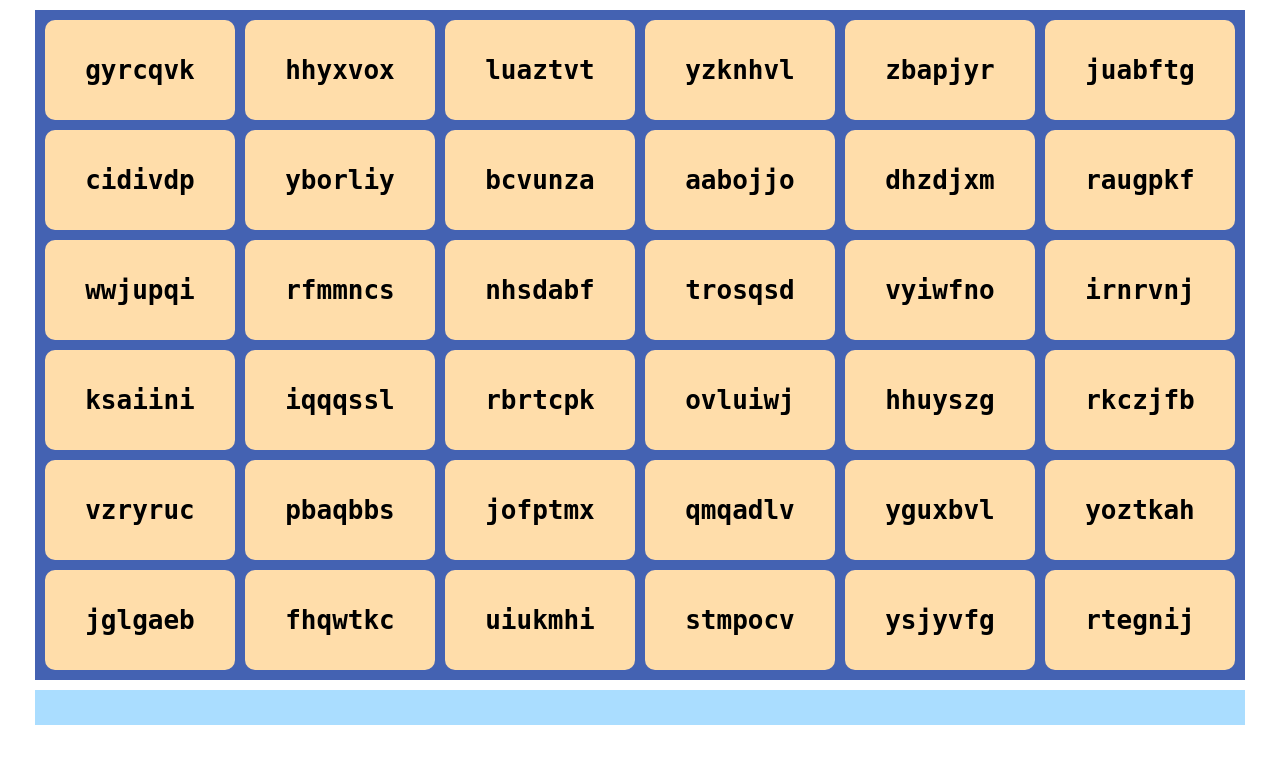
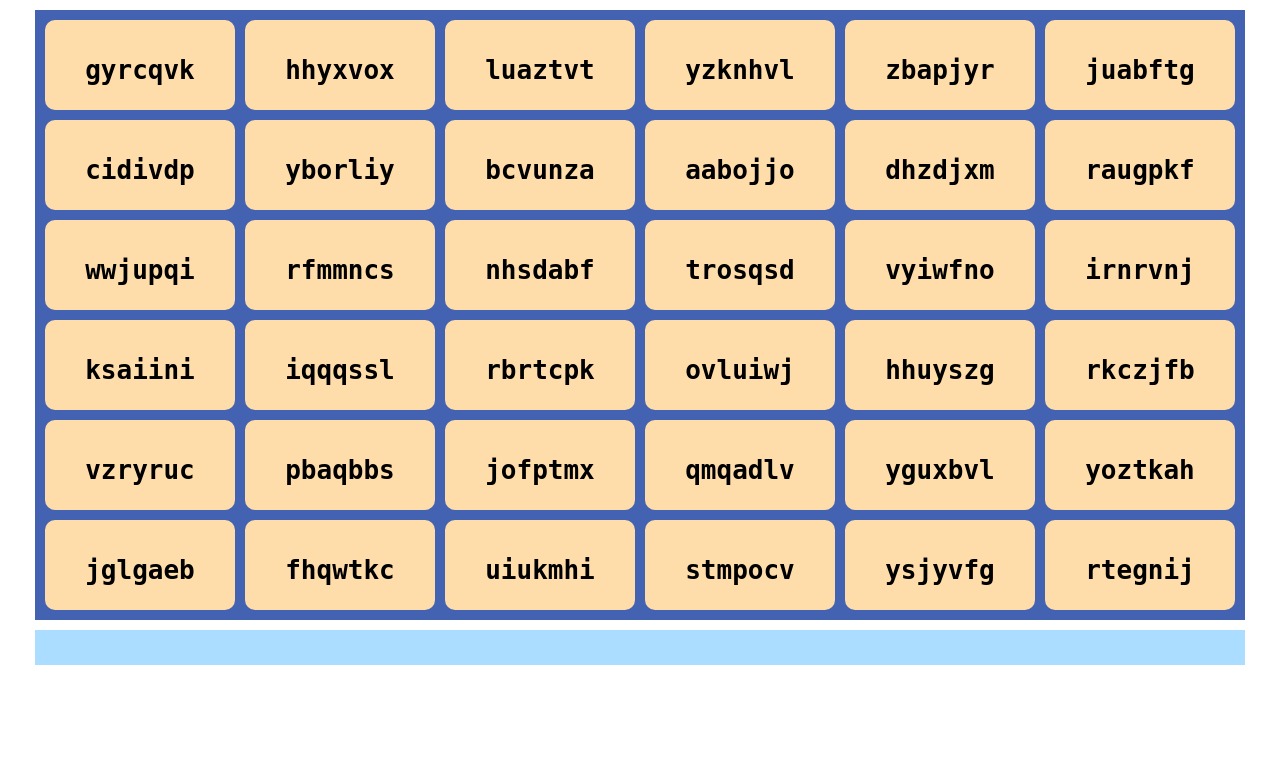
Before and after one commit to fjania/dirtywords, a Flask app: page /game in a window 1280 px wide. Shown: the top 764 px of the page. Run offline with Flask 2, Linux system fonts and the light colour scheme; data that the repository does not hold is empty; some libraries are stand-ins or nearby versions.

Commit message:
smaller buttons

```diff
--- a/apps/templates/game.html
+++ b/apps/templates/game.html
@@ -14,7 +14,7 @@
     #board {
         background: #4462B2;
         width: 1210px;
-        height: 670px;
+        height: 610px;
         padding: 5px;
         margin: 10px auto;
     }
@@ -32,7 +32,7 @@
         background: #ffddaa;
         float: left;
         width: 190px;
-        height: 100px;
+        height: 90px;
         margin: 5px;
         border-radius: 10px;
         line-height: 90px;
```
